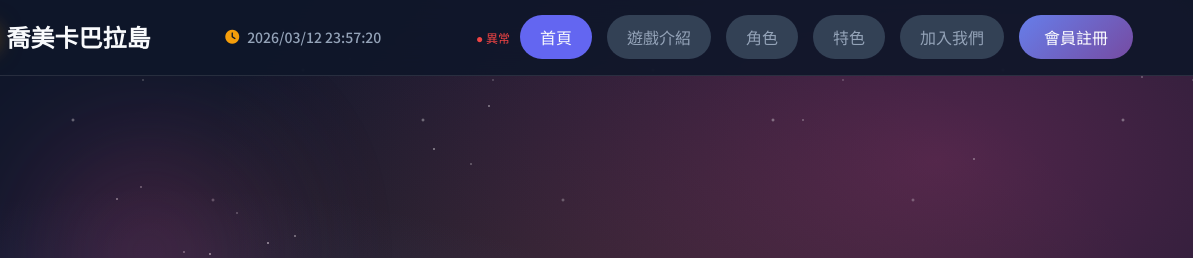
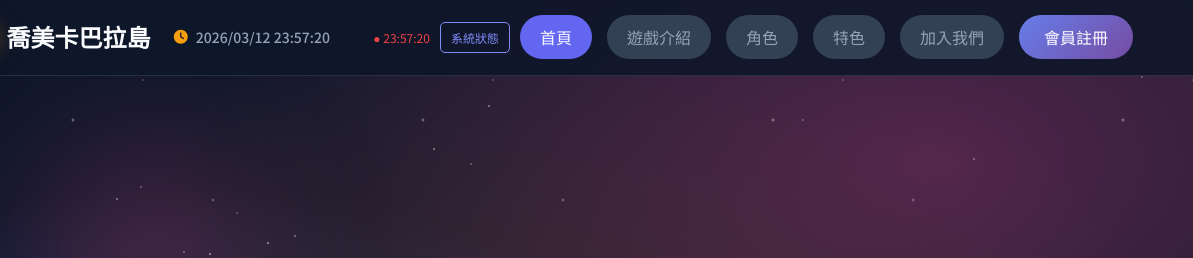
Before and after one commit to ZHANGSHEN10/QiaoMei-Official, a website: page index.html in a window 1280 px wide. Shown: the top 258 px of the page, 87-1280 px from the left. Drawn offline with Linux system fonts and the light colour scheme; no server answers.

Commit message:
Add files via upload

```diff
--- a/index.html
+++ b/index.html
@@ -19,6 +19,7 @@
             <div class="nav-time" id="currentTime"></div>
             <div style="display: flex; align-items: center; gap: 10px;">
                 <span id="apiStatus" style="font-size: 12px; color: #10b981;">● 正常</span>
+                <a href="status.html" style="font-size: 12px; color: var(--primary-light); text-decoration: none; padding: 5px 10px; border: 1px solid var(--primary-light); border-radius: 5px;">系統狀態</a>
                 <ul class="nav-menu">
                 <li><a href="#home" class="active">首頁</a></li>
                 <li><a href="#about">遊戲介紹</a></li>
@@ -274,24 +275,36 @@
     <script src="script.js"></script>
     <script>
         const apiUrl = 'https://game-backend-20jn.onrender.com';
+
+        function updateTime() {
+            const now = new Date();
+            const time = now.getHours().toString().padStart(2, '0') + ':' +
+                       now.getMinutes().toString().padStart(2, '0') + ':' +
+                       now.getSeconds().toString().padStart(2, '0');
+            const statusEl = document.getElementById('apiStatus');
+            if (statusEl) {
+                statusEl.textContent = '● ' + time;
+            }
+        }
+
         async function checkAPIStatus() {
             const statusEl = document.getElementById('apiStatus');
             try {
                 const response = await fetch(`${apiUrl}/api/test`, { method: 'GET' });
                 if (response.ok) {
                     statusEl.style.color = '#10b981';
-                    statusEl.textContent = '● 正常';
                 } else {
                     statusEl.style.color = '#ef4444';
-                    statusEl.textContent = '● 異常';
                 }
             } catch (e) {
                 statusEl.style.color = '#ef4444';
-                statusEl.textContent = '● 異常';
             }
         }
+
+        updateTime();
+        setInterval(updateTime, 1000);
         checkAPIStatus();
-        setInterval(checkAPIStatus, 60000);
+        setInterval(checkAPIStatus, 30000);
     </script>
 </body>
 </html>
```
